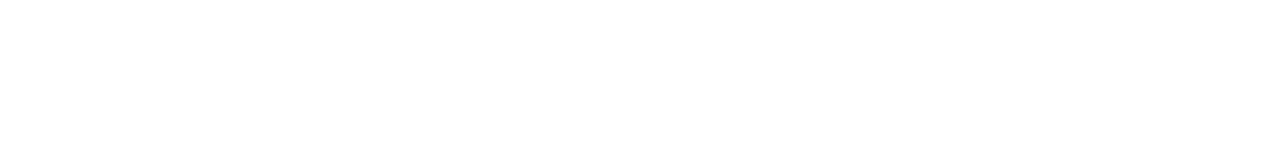
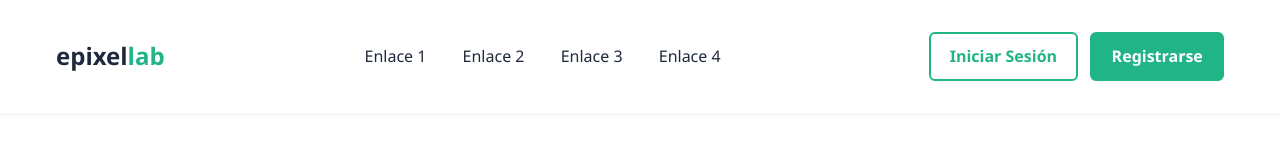
Before and after one commit to hampcode/epixel-lab, a plain HTML site: page index.html in a window 1280 px wide. Drawn offline with Linux system fonts and the light colour scheme.

Commit message:
feat: maquetar navbar y sección principal del home

```diff
--- a/css/styles.css
+++ b/css/styles.css
@@ -0,0 +1,82 @@
+/* ===================== */
+/* Reset & Base Styles */
+/* ===================== */
+* {
+  margin: 0;
+  padding: 0;
+  box-sizing: border-box;
+  font-family: 'Segoe UI', sans-serif;
+}
+
+body {
+  background: #fff;
+  color: #1e293b;
+  line-height: 1.6;
+}
+
+.container {
+  max-width: 1200px;
+  margin: auto;
+  padding: 1rem;
+}
+
+/* ===================== */
+/* Navbar Styles         */
+/* ===================== */
+.navbar {
+  background: #fff;
+  box-shadow: 0 2px 5px rgba(0,0,0,0.05);
+  padding: 1rem 0;
+}
+
+.navbar .container {
+  display: flex;
+  justify-content: space-between;
+  align-items: center;
+}
+
+.logo {
+  font-size: 1.5rem;
+  font-weight: bold;
+}
+
+.logo span {
+  color: #20b486;
+}
+
+nav a {
+  margin: 0 1rem;
+  text-decoration: none;
+  color: #1e293b;
+  font-weight: 500;
+}
+
+/* ===================== */
+/* Auth Buttons          */
+/* ===================== */
+.auth .btn {
+  margin-left: 0.5rem;
+  padding: 0.6rem 1.2rem;
+  border-radius: 6px;
+  font-weight: 600;
+  text-decoration: none;
+  cursor: pointer;
+  transition: background-color 0.3s, border-color 0.3s, color 0.3s;
+  display: inline-block;
+}
+
+.auth .login {
+  background-color: white;
+  border: 2px solid #20b486;
+  color: #20b486;
+}
+
+.auth .signup {
+  background-color: #20b486;
+  border: 2px solid #20b486;
+  color: white;
+}
+
+.auth .btn:hover {
+  opacity: 0.9;
+}
--- a/index.html
+++ b/index.html
@@ -1,12 +1,39 @@
 <!DOCTYPE html>
 <html lang="en">
+
 <head>
     <meta charset="UTF-8">
     <meta name="viewport" content="width=device-width, initial-scale=1.0">
     <title>Epixel Lab</title>
     <link rel="stylesheet" href="css/styles.css">
 </head>
+
 <body>
+    <!--header.navbar-->
+    <header class="navbar">
+        <!--header.container-->
+        <div class="container">
+            <!--header.logo-->
+            <h1 class="logo">epixel<span>lab</span></h1>
+            <!--nav>a*4-->
+            <!--nav>a*4{Enlace $}-->
+            <!--nav>a[href="#"]*4-->
+            <!--utilizando: generame una etiqueta nav con 4 a-->
+            <nav>
+                <a href="#link1">Enlace 1</a>
+                <a href="#link2">Enlace 2</a>
+                <a href="#link3">Enlace 3</a>
+                <a href="#link4">Enlace 4</a>
+            </nav>
+            <!--utilizando: generame una etiqueta nav con 4 a-->
+            <!--div.auth-->
+            <div class="auth">
+                <!--a*2-->
+                <a href="" class="btn login">Iniciar Sesión</a>
+                <a href="" class="btn signup">Registrarse</a>
+            </div>
+        </div>
+    </header>
+</body>
 
-</body>
 </html>
```
